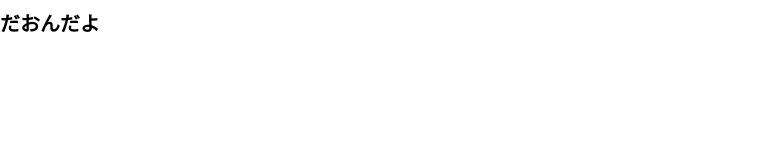
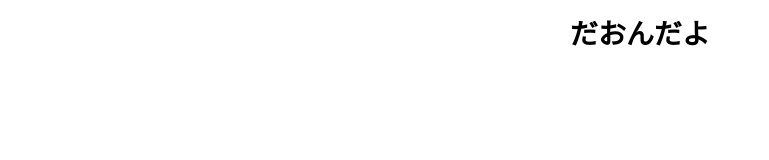
Before and after one commit to yutokyokutyo/daon, a website: page index.html in a window 1280 px wide. Shown: the whole page, without its empty margins (0-769 px from the left). Drawn offline with nearby package versions, Linux system fonts and the light colour scheme.

Commit message:
add base css

```diff
--- a/assets/scss/style.scss
+++ b/assets/scss/style.scss
@@ -1,3 +1,62 @@
-body {
+@charset "utf-8";
+
+/* --------------------------------
+ * base
+ * -------------------------------- */
+html {
   font-size: 62.5%;
 }
+*, *:before, *:after {
+  box-sizing: border-box;
+}
+body {
+  text-align: center;
+  font-size: 1.4rem;
+  font-family: "Hiragino Kaku Gothic ProN", Meiryo, sans-serif;
+}
+
+
+/* --------------------------------
+ * parts
+ * -------------------------------- */
+
+
+/* --------------------------------
+ * header
+ * -------------------------------- */
+
+
+/* --------------------------------
+ * about
+ * -------------------------------- */
+
+
+
+/* --------------------------------
+ * functions
+ * -------------------------------- */
+
+/* --------------------------------
+ * photos
+ * -------------------------------- */
+
+
+/* --------------------------------
+ * footer
+ * -------------------------------- */
+
+
+/* --------------------------------
+ * smart phone
+ * -------------------------------- */
+@media (max-width: 1024px) {
+}
+@media (max-width: 768px) {
+
+  /* --- about --- */
+
+  /* --- functions --- */
+
+  /* --- photos --- */
+
+}
```
Also changed, not shown: assets/css/style.css.
